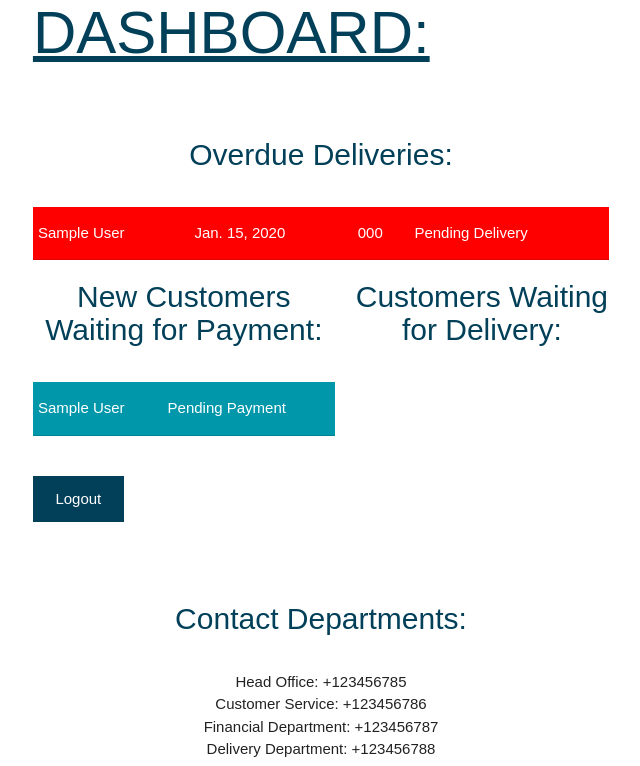
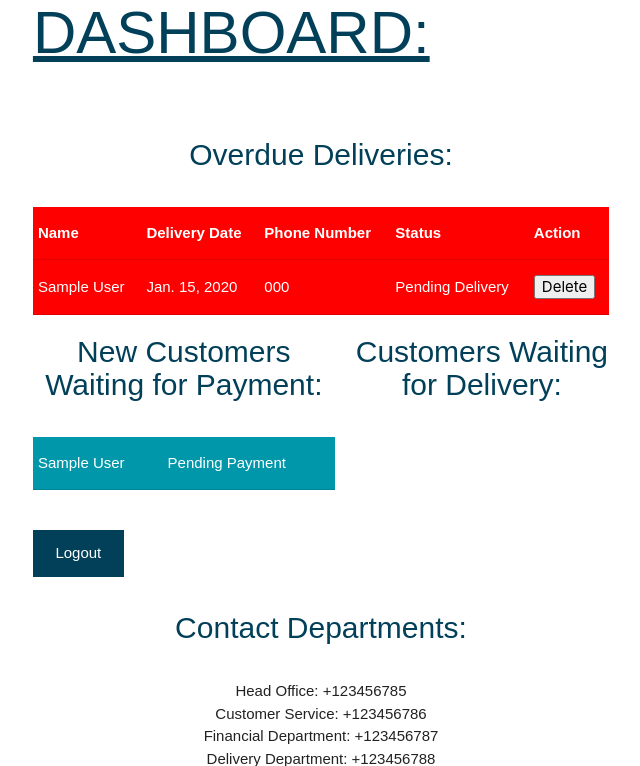
Before and after one commit to SandorGyorfi/managementportal, a Django app: page /head_office/head_office/ in a window 1280 px wide. Shown: the part 169-935 px from the top of the page, without its empty margins (319-959 px from the left). Run offline with Django 3.2, Linux system fonts and the light colour scheme; a user stored in the database is signed in; tables that the repository leaves empty hold one stand-in row (values such as "Sample post"); some libraries are stand-ins or nearby versions.

Commit message:
Update
Delete function added to head_office app. Also updated the required files.

```diff
--- a/head_office/templates/head_office/head_office.html
+++ b/head_office/templates/head_office/head_office.html
@@ -1,7 +1,11 @@
 {% extends "base.html" %}
 
-{% block title %}Head Office - Management Portal{% endblock %}
-{% block navbar_title %}Head Office Department{% endblock %}
+{% block title %}
+Head Office - Management Portal
+{% endblock %}
+{% block navbar_title %}
+Head Office Department
+{% endblock %}
 
 {% block content %}
 <div class="container">
@@ -20,6 +24,15 @@
         <h2 class="center-align">Overdue Deliveries:</h2>
         {% if overdue_deliveries %}
         <table class="overdue">
+            <thead>
+                <tr>
+                    <th>Name</th>
+                    <th>Delivery Date</th>
+                    <th>Phone Number</th>
+                    <th>Status</th>
+                    <th>Action</th>
+                </tr>
+            </thead>
             <tbody>
                 {% for delivery in overdue_deliveries %}
                 <tr>
@@ -27,6 +40,7 @@
                     <td>{{ delivery.delivery_date }}</td>
                     <td>{{ delivery.customer.phone_number }}</td>
                     <td>{{ delivery.status }}</td>
+                    <td><button onclick="openModal({{ delivery.customer.id }})">Delete</button></td>
                 </tr>
                 {% endfor %}
             </tbody>
@@ -35,6 +49,7 @@
         <p>No overdue deliveries at the moment.</p>
         {% endif %}
     </div>
+
     <div class="panel-row">
         <div>
             <h2 class="center-align">New Customers Waiting for Payment:</h2>
@@ -53,7 +68,6 @@
             <p>No customers waiting for payment at the moment.</p>
             {% endif %}
         </div>
-
 
         <div>
             <h2 class="center-align">Customers Waiting for Delivery:</h2>
@@ -75,10 +89,11 @@
             {% endif %}
         </div>
     </div>
+
     <div class="button-container">
         <a href="{% url 'logout' %}" class="logout-button">Logout</a>
     </div>
-</div>
+
     <div class="panel contact-panel center-align">
         <h2>Contact Departments:</h2>
         <ul>
@@ -88,4 +103,41 @@
             <li>Delivery Department: +123456788</li>
         </ul>
     </div>
+
+    <div id="verificationModal" class="modal">
+        <div class="modal-content">
+            <h4>Operator Verification</h4>
+            <p>Please enter operator's name and pin code to delete an order.</p>
+            <form action="{% url 'head_office:delete_order' 0 %}" method="POST" id="verificationForm">
+                {% csrf_token %}
+                <input type="hidden" id="customerIdToDelete" name="customer_id" value="0">
+                <div>
+                    <label for="operator_name">Operator Name:</label>
+                    <input type="text" name="operator_name" required>
+                </div>
+                <div>
+                    <label for="pin_code">Pin Code:</label>
+                    <input type="password" name="pin_code" required>
+                </div>
+                <div class="modal-actions">
+                    <button type="button" onclick="closeModal()">Cancel</button>
+                    <button type="submit">Delete</button>
+                </div>
+            </form>
+        </div>
+    </div>
+
+    <script>
+        function openModal(customerId) {
+            document.getElementById('customerIdToDelete').value = customerId;
+            document.getElementById('verificationForm').action = "{% url 'head_office:delete_order' 0 %}".replace('0', customerId);
+            document.getElementById('verificationModal').style.display = "block";
+        }
+
+        function closeModal() {
+            document.getElementById('verificationModal').style.display = "none";
+        }
+    </script>
+</div>
+
 {% endblock %}
--- a/head_office/urls.py
+++ b/head_office/urls.py
@@ -5,4 +5,5 @@ app_name = 'head_office'
 
 urlpatterns = [
     path('head_office/', views.view_head_office, name='head_office'),
+    path('delete_order/<int:customer_id>/', views.delete_order, name='delete_order'),
 ]
--- a/head_office/views.py
+++ b/head_office/views.py
@@ -1,12 +1,14 @@
-from django.shortcuts import render
+from django.shortcuts import render, redirect, reverse
 from django.contrib.auth.decorators import login_required
 from customer_service.models import Customer
 from financial_department.models import Payment
 from delivery_department.models import Delivery
 from django.db.models import F
 from datetime import date
+from django.contrib import messages
+from decouple import config
+from head_office.models import DepartmentUser
 
-# Create your views here.
 @login_required(login_url='operator_login')
 def view_head_office(request):
     pending_customers = Customer.objects.all()
@@ -23,3 +25,34 @@ def view_head_office(request):
     }
 
     return render(request, 'head_office/head_office.html', context)
+
+@login_required(login_url='operator_login')
+def delete_order(request, customer_id):
+    if request.method == 'POST':
+        operator_name = request.POST.get('operator_name')
+        pin_code = request.POST.get('pin_code')
+
+        try:
+            user = DepartmentUser.objects.get(username=operator_name)
+            DEPARTMENT_MAP = {
+                "customer_service": (config('CS_OPERATOR_USERNAME', default=''), config('CS_OPERATOR_PIN', default='')),
+                "financial_department": (config('FD_OPERATOR_USERNAME', default=''), config('FD_OPERATOR_PIN', default='')),
+                "delivery_department": (config('DD_OPERATOR_USERNAME', default=''), config('DD_OPERATOR_PIN', default='')),
+                "head_office": (config('HO_OPERATOR_USERNAME', default=''), config('HO_OPERATOR_PIN', default=''))
+            }
+
+            correct_pin = DEPARTMENT_MAP.get("head_office")[1]
+
+            if pin_code == correct_pin:
+                customer = Customer.objects.get(id=customer_id)
+                customer.delete()
+                messages.success(request, 'Order successfully deleted!')
+            else:
+                messages.error(request, 'Incorrect pin code!')
+
+        except DepartmentUser.DoesNotExist:
+            messages.error(request, 'Invalid operator name')
+
+        return redirect(reverse('head_office:view_head_office'))
+
+    return redirect(reverse('head_office:view_head_office'))
```
Also changed, not shown: static/images/customer_service_test.png (added), static/images/database_tables.png (added), static/images/delivery_department_test.png (added), static/images/financial_department_test.png (added), static/images/head_office_app_test.png (added), 1 other file. Lines whose indentation alone changed are shown as unchanged.
